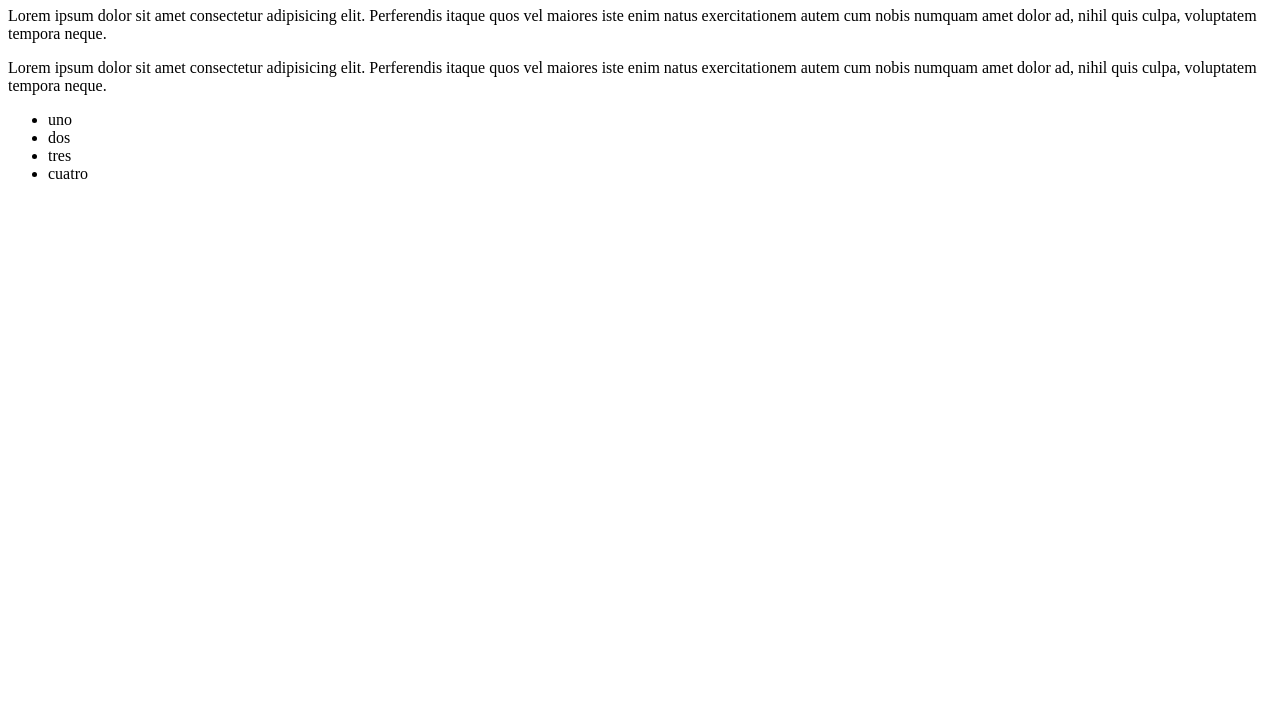
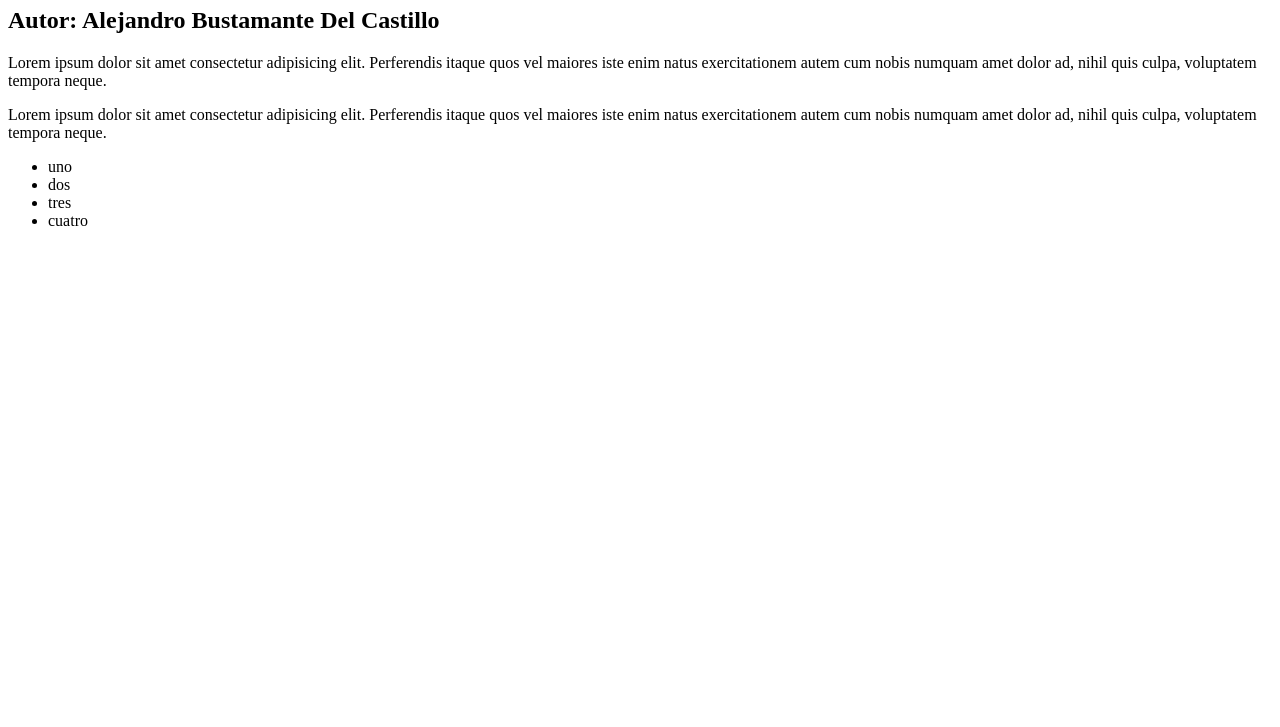
Before and after one commit to AleBustamante/taller-test, a plain HTML site: page index.html in a window 1280 px wide. Shown: the part 73-800 px from the top of the page. Drawn offline with Linux system fonts and the light colour scheme.

Commit message:
Agregado autor de la paǵina

```diff
--- a/index.html
+++ b/index.html
@@ -8,6 +8,7 @@
   </head>
   <body>
     <h1>Título de mi página</h1>
+    <h2>Autor: Alejandro Bustamante Del Castillo</h2>
     <p>
       Lorem ipsum dolor sit amet consectetur adipisicing elit. Perferendis
       itaque quos vel maiores iste enim natus exercitationem autem cum nobis
```
